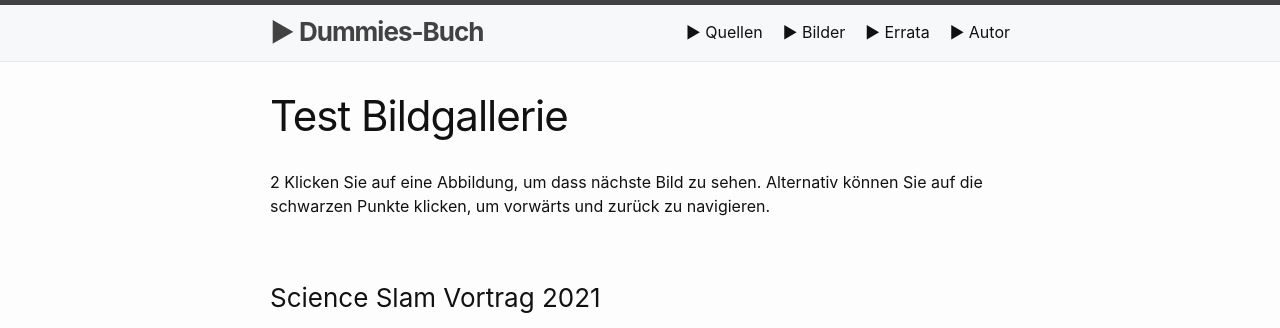
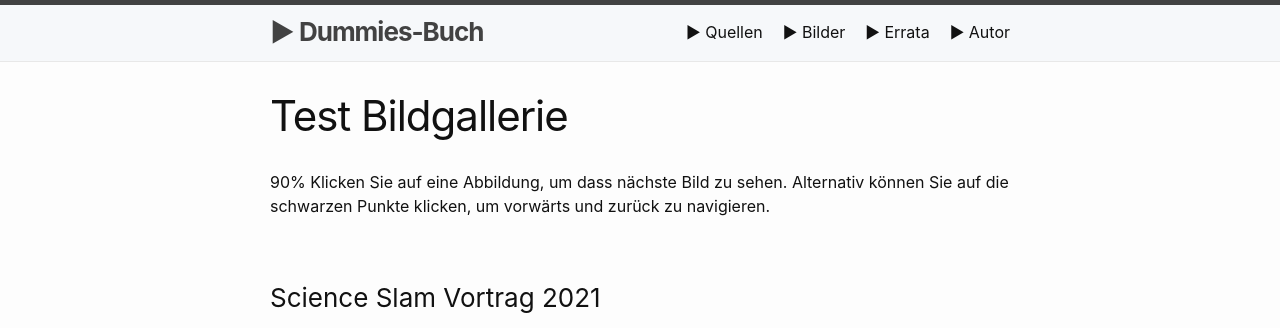
Before and after one commit to awkologist/dummie, a Jekyll site: the page built from gallerie-play.md, in a window 1280 px wide, cut to the strip 0-328 px from the top of the page. Built offline with Jekyll 4.4.1, drawn with Linux system fonts in a browser that asks for light colours; Markdown is read by kramdown in place of the engine named in the settings.

Commit message:
Update gallerie-play.md

```diff
--- a/gallerie-play.md
+++ b/gallerie-play.md
@@ -4,11 +4,11 @@
 permalink: /galleryplay/
 ---
 
-2 Klicken Sie auf eine Abbildung, um dass nächste Bild zu sehen. Alternativ können Sie auf die schwarzen Punkte klicken, um vorwärts und zurück zu navigieren.
+90% Klicken Sie auf eine Abbildung, um dass nächste Bild zu sehen. Alternativ können Sie auf die schwarzen Punkte klicken, um vorwärts und zurück zu navigieren.
 
 <h3>Science Slam Vortrag 2021</h3>
 
-<iframe max-width="560" width="auto" height="auto" src="https://www.youtube.com/embed/OL33AcXbOLA" title="YouTube video player" frameborder="0" allow="accelerometer; autoplay; clipboard-write; encrypted-media; gyroscope; picture-in-picture" allowfullscreen></iframe>
+<iframe max-width="600" width="90%" height="auto" src="https://www.youtube.com/embed/OL33AcXbOLA" title="YouTube video player" frameborder="0" allow="accelerometer; autoplay; clipboard-write; encrypted-media; gyroscope; picture-in-picture" allowfullscreen></iframe>
 
 ## level 2
 
```
